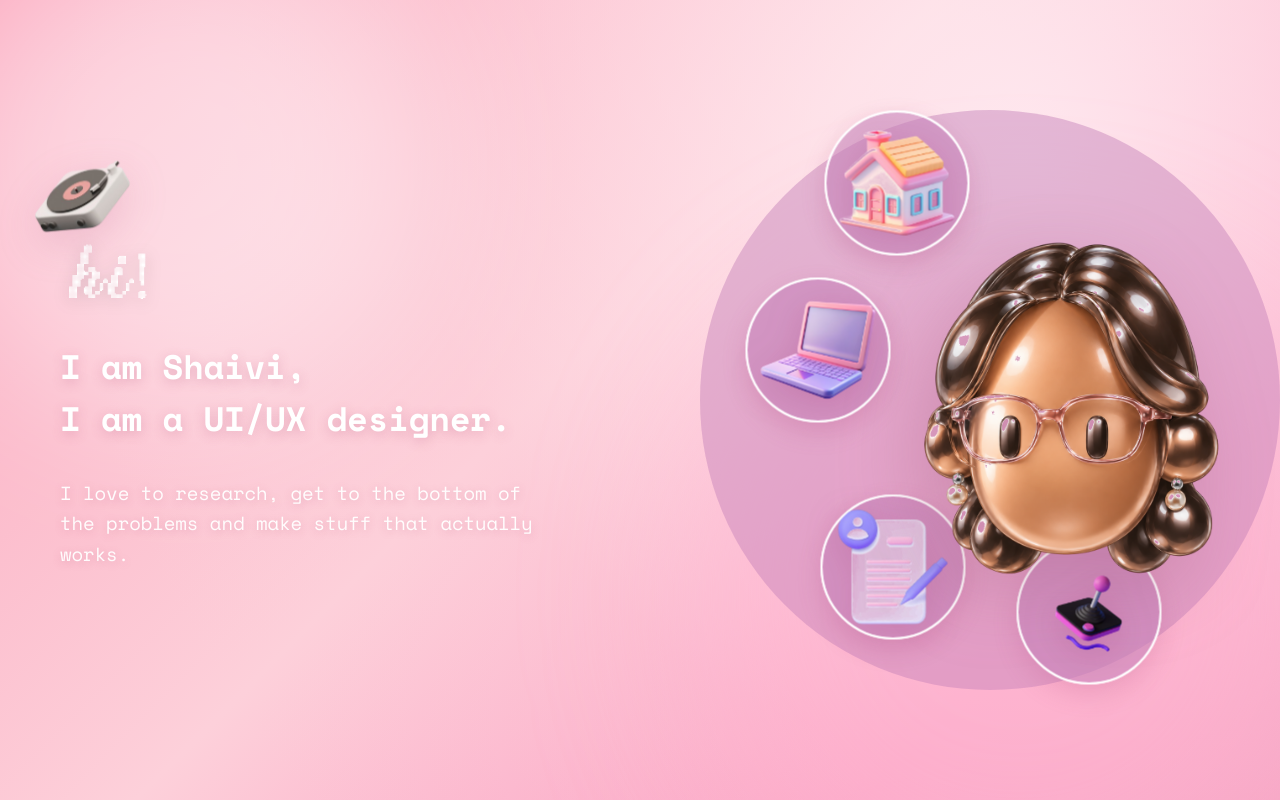
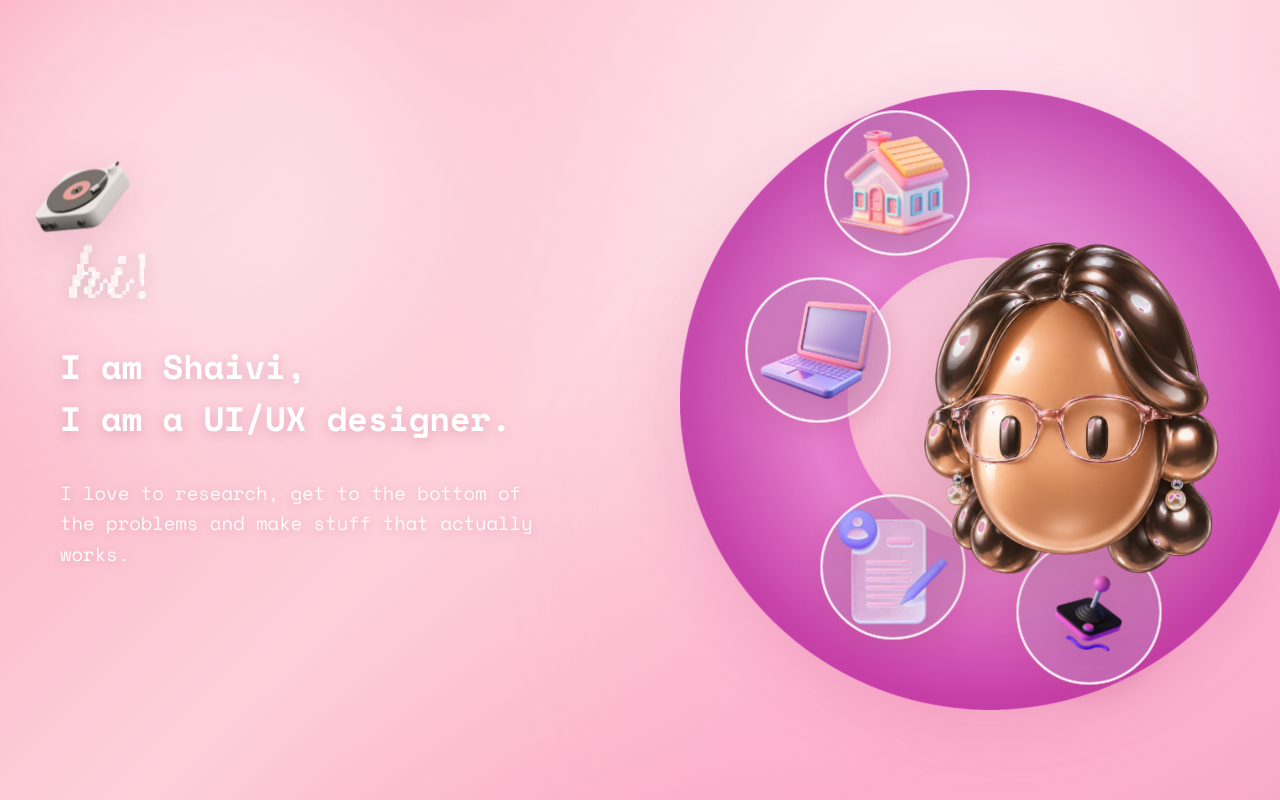
Before and after one commit to vivi0511-ship-it/shaivi-portfolio, a React (Vite) app: page / in a window 1280 px wide. Built offline with nearby package versions, Linux system fonts and the light colour scheme; a web font is replaced by a local one.

Commit message:
Replace solid purple circle background with 3D donut ring asset behind avatar and nodes

```diff
--- a/src/components/HomeHero.css
+++ b/src/components/HomeHero.css
@@ -254,19 +254,29 @@
   justify-content: center;
 }
 
-/* Background Purple Translucent Arc Circle */
-.radial-arc-bg {
+/* 3D Purple Donut Ring Background */
+.radial-ring-wrapper {
   position: absolute;
-  width: 580px;
-  height: 580px;
-  border-radius: 50%;
-  background: rgba(198, 132, 186, 0.48);
+  width: 620px;
+  height: 620px;
   pointer-events: none;
-  transition: opacity 180ms ease;
+  z-index: 10;
+  display: flex;
+  align-items: center;
+  justify-content: center;
+  opacity: 0.65;
+  transition: opacity 180ms ease, transform 0.3s ease;
 }
 
-.p5-hero-content.is-screen-focused .radial-arc-bg {
-  opacity: 0.5;
+.radial-ring-img {
+  width: 100%;
+  height: 100%;
+  object-fit: contain;
+  filter: drop-shadow(0 15px 35px rgba(180, 50, 120, 0.25));
+}
+
+.p5-hero-content.is-screen-focused .radial-ring-wrapper {
+  opacity: 0.45;
 }
 
 /* Central 3D Bronze Head Avatar */
--- a/src/components/HomeHero.jsx
+++ b/src/components/HomeHero.jsx
@@ -129,8 +129,14 @@ function HomeHero() {
         {/* Right Column: Radial Menu Nodes around 3D Bronze Head */}
         <div className="right-radial-column">
           <div className="radial-wrapper">
-            {/* Background Purple Translucent Arc Circle */}
-            <div className="radial-arc-bg"></div>
+            {/* 3D Purple Donut Ring Background */}
+            <div className="radial-ring-wrapper">
+              <img
+                src="/assets/purple_ring_3d.png"
+                alt="3D Purple Ring"
+                className="radial-ring-img"
+              />
+            </div>
 
             {/* Central 3D Bronze Female Head (Interactive ABOUT ME Trigger) */}
             <div
```
Also changed, not shown: public/assets/purple_ring_3d.png (added).
